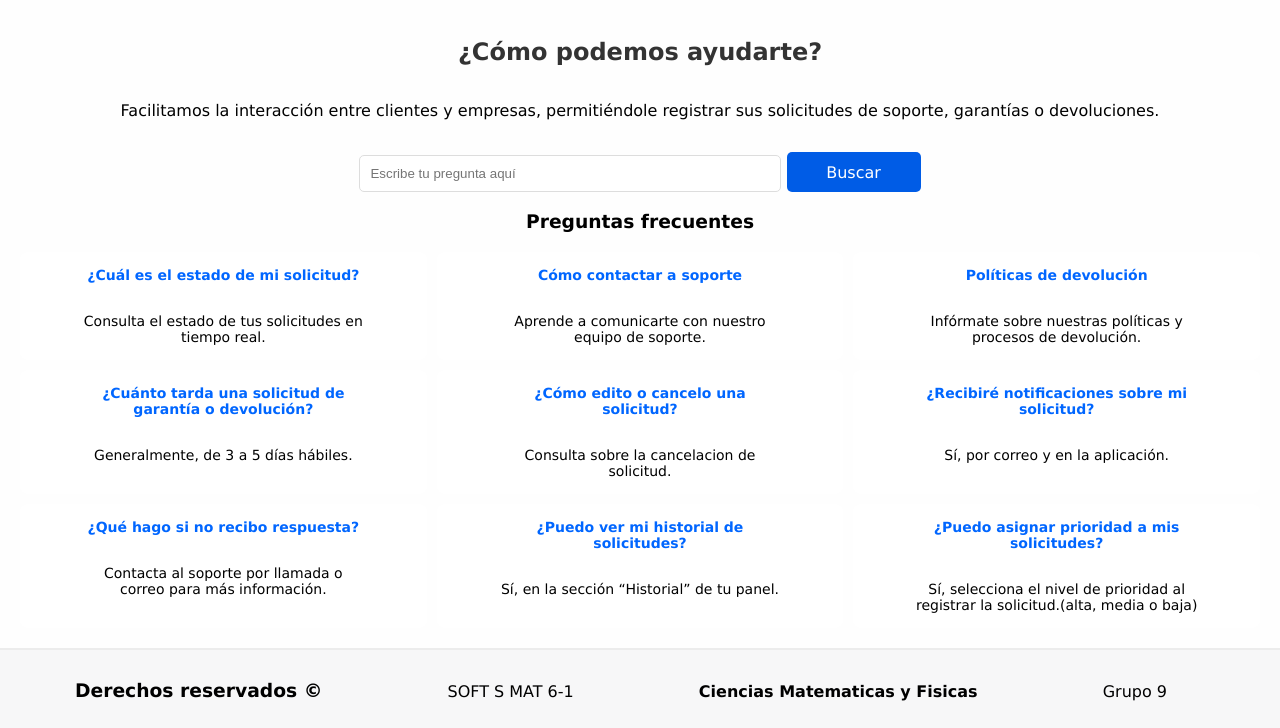
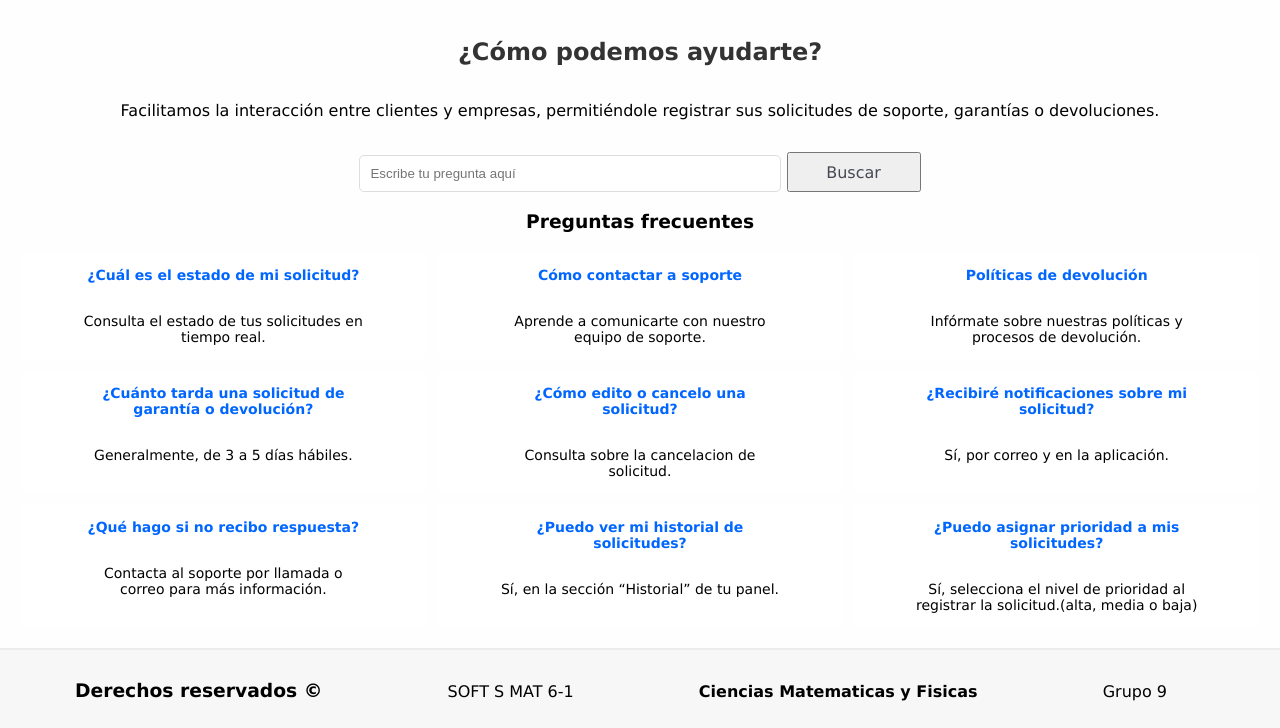
Before and after one commit to ErickCor24/DAWProyect, a plain HTML site: page faq.html in a window 1280 px wide. Shown: the part 82-810 px from the top of the page. Drawn offline with Linux system fonts and the light colour scheme.

Commit message:
Formatting login button

```diff
--- a/faq.html
+++ b/faq.html
@@ -41,20 +41,7 @@
             border-radius: 5px;
             border: 1px solid #ddd;
         }
-        .nav-button {
-            background-color: #005CE6; /* Color similar al del navbar */
-            color: white;
-            padding: 10px 20px;
-            border: none;
-            border-radius: 5px;
-            font-size: 16px;
-            cursor: pointer;
-            transition: background-color 0.3s ease;
-        }
 
-        .nav-button:hover {
-            background-color: #0041A6;
-        }
         @media screen and (max-width: 1043px) {
             header {
                 height: auto;
```
